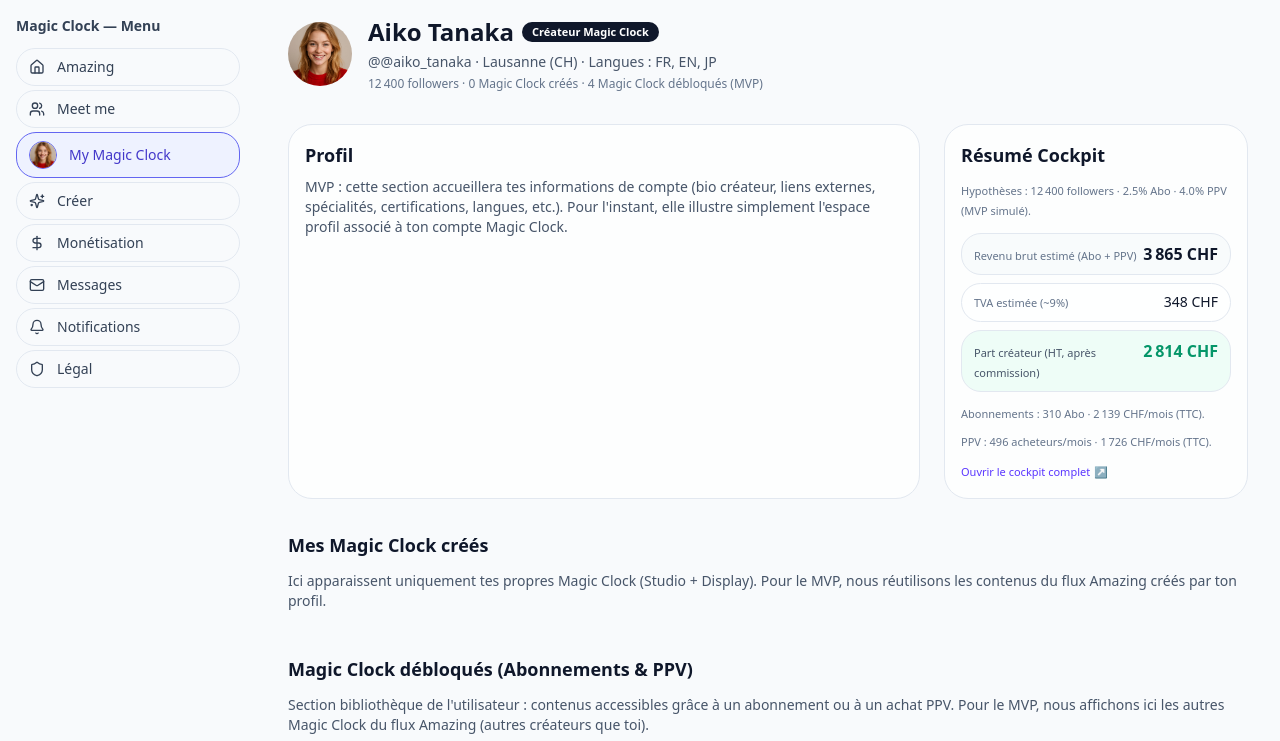
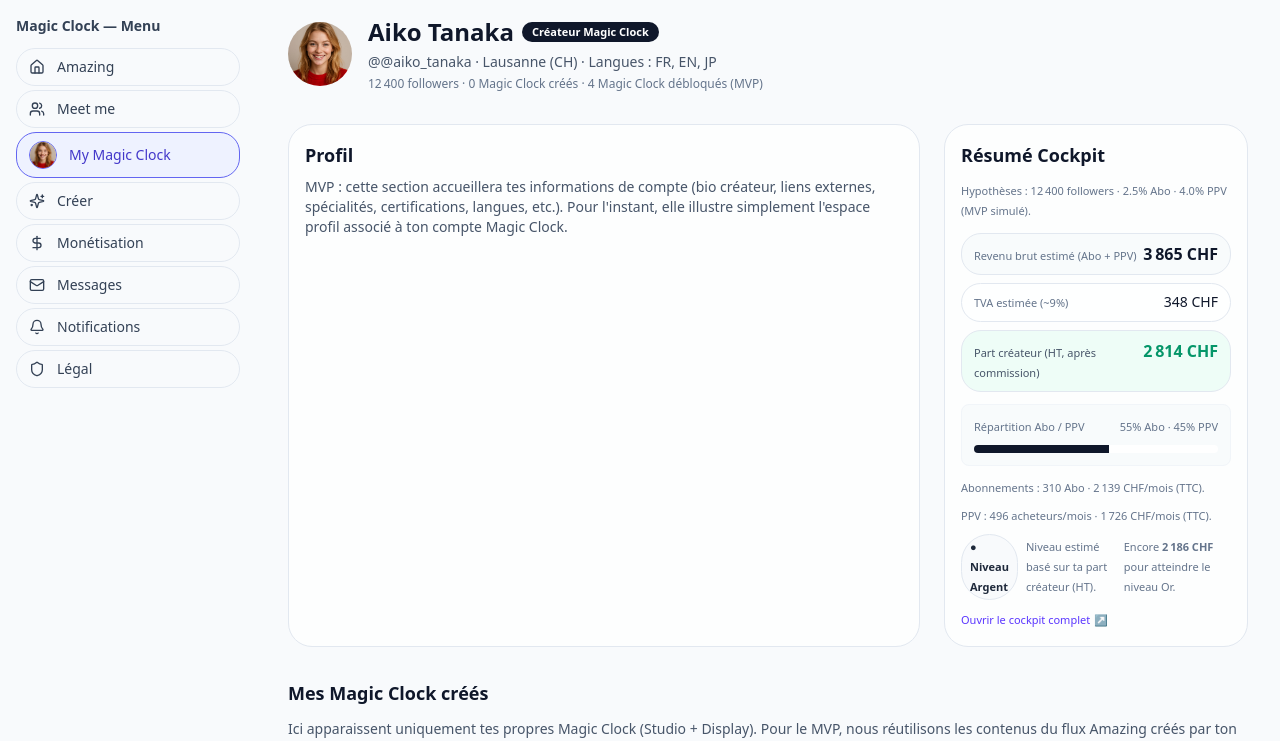
Before and after one commit to welcome-magic-clock/magic-clock-web-mvp, a Next.js app: page /mymagic in a window 1280 px wide. Shown: the top 741 px of the page. Built offline with nearby package versions, Linux system fonts and the light colour scheme.

Commit message:
Update Cockpit.tsx

```diff
--- a/features/monet/Cockpit.tsx
+++ b/features/monet/Cockpit.tsx
@@ -1,4 +1,3 @@
-// features/monet/Cockpit.tsx
 "use client";
 
 import { useMemo } from "react";
@@ -8,16 +7,9 @@ export type CockpitMode = "full" | "compact";
 
 type CockpitProps = {
   mode?: CockpitMode;
-  /**
-   * Followers du créateur (tous réseaux confondus).
-   * On utilise currentCreator.followers dans My Magic Clock.
-   */
   followers?: number;
 };
 
-/**
- * Petit helper pour formater les montants comme partout ailleurs.
- */
 function formatMoney(amount: number, currency = "CHF") {
   if (!Number.isFinite(amount)) return "-";
   return new Intl.NumberFormat("fr-CH", {
@@ -27,22 +19,68 @@ function formatMoney(amount: number, currency = "CHF") {
   }).format(amount);
 }
 
-/**
- * Cockpit monétisation réutilisable.
- *
- * - mode="compact" : résumé (pour My Magic Clock)
- * - mode="full"    : vue un peu plus détaillée (pour plus tard, si tu veux l’utiliser ailleurs)
- */
+type TierKey = "bronze" | "silver" | "gold";
+
+type TierInfo = {
+  key: TierKey;
+  label: string;
+  colorClass: string;
+  nextLabel?: string;
+  missingToNext?: number;
+};
+
+function computeTier(creatorShare: number): TierInfo {
+  if (!Number.isFinite(creatorShare) || creatorShare <= 0) {
+    return {
+      key: "bronze",
+      label: "Niveau Bronze (départ)",
+      colorClass:
+        "bg-amber-50 text-amber-700 border border-amber-200",
+      nextLabel: "Argent",
+      missingToNext: 1000,
+    };
+  }
+
+  if (creatorShare < 1000) {
+    return {
+      key: "bronze",
+      label: "Niveau Bronze",
+      colorClass:
+        "bg-amber-50 text-amber-700 border border-amber-200",
+      nextLabel: "Argent",
+      missingToNext: 1000 - creatorShare,
+    };
+  }
+
+  if (creatorShare < 5000) {
+    return {
+      key: "silver",
+      label: "Niveau Argent",
+      colorClass:
+        "bg-slate-50 text-slate-800 border border-slate-200",
+      nextLabel: "Or",
+      missingToNext: 5000 - creatorShare,
+    };
+  }
+
+  return {
+    key: "gold",
+    label: "Niveau Or",
+    colorClass:
+      "bg-emerald-50 text-emerald-700 border border-emerald-200",
+  };
+}
+
 export default function Cockpit({
   mode = "compact",
-  followers = 12000,
+  followers = 12400,
 }: CockpitProps) {
-  // Hypothèses de base (MVP) — alignées avec ce qu’on a déjà discuté
-  const aboConvPct = 2.5; // 2.5% des followers prennent un abo
-  const ppvConvPct = 4.0; // 4% achètent du PPV
+  // Hypothèses standard Magic Clock (MVP)
+  const aboConvPct = 2.5;
+  const ppvConvPct = 4.0;
   const aboPrice = 6.9; // CHF / mois
   const ppvPrice = 2.9; // CHF
-  const ppvPerBuyer = 1.2; // achats PPV / acheteur / mois
+  const ppvPerBuyer = 1.2;
   const vatRate = 0.09; // 9% TVA (exemple)
 
   const {
@@ -55,6 +93,8 @@ export default function Cockpit({
     netBase,
     platformShare,
     creatorShare,
+    aboSharePct,
+    ppvSharePct,
   } = useMemo(() => {
     const aboSubsCalc = (followers * aboConvPct) / 100;
     const ppvBuyersCalc = (followers * ppvConvPct) / 100;
@@ -69,6 +109,11 @@ export default function Cockpit({
     const platformShareCalc = netBaseCalc * COMMISSION_RATE;
     const creatorShareCalc = netBaseCalc - platformShareCalc;
 
+    const aboSharePctCalc =
+      grossCalc > 0 ? (mrrCalc / grossCalc) * 100 : 0;
+    const ppvSharePctCalc =
+      grossCalc > 0 ? 100 - aboSharePctCalc : 0;
+
     return {
       aboSubs: aboSubsCalc,
       ppvBuyers: ppvBuyersCalc,
@@ -79,11 +124,15 @@ export default function Cockpit({
       netBase: netBaseCalc,
       platformShare: platformShareCalc,
       creatorShare: creatorShareCalc,
+      aboSharePct: aboSharePctCalc,
+      ppvSharePct: ppvSharePctCalc,
     };
   }, [followers]);
 
+  const tier = computeTier(creatorShare);
+
   // ─────────────────────────────────────────────────────────────
-  // MODE COMPACT : pour My Magic Clock (résumé rapide)
+  // MODE COMPACT : pour My Magic Clock (résumé + mini-graph + médaille)
   // ─────────────────────────────────────────────────────────────
   if (mode === "compact") {
     return (
@@ -91,8 +140,8 @@ export default function Cockpit({
         <p className="text-[11px] text-slate-500">
           Hypothèses :{" "}
           {followers.toLocaleString("fr-CH")} followers ·{" "}
-          {aboConvPct.toFixed(1)}% Abo · {ppvConvPct.toFixed(1)}% PPV
-          (MVP simulé).
+          {aboConvPct.toFixed(1)}% Abo ·{" "}
+          {ppvConvPct.toFixed(1)}% PPV (MVP simulé).
         </p>
 
         <div className="grid gap-2">
@@ -109,7 +158,9 @@ export default function Cockpit({
             <span className="text-[11px] text-slate-500">
               TVA estimée (~9%)
             </span>
-            <span className="text-sm">{formatMoney(vatAmount)}</span>
+            <span className="text-sm">
+              {formatMoney(vatAmount)}
+            </span>
           </div>
 
           <div className="flex items-baseline justify-between rounded-xl border border-slate-200 bg-emerald-50/80 px-3 py-2">
@@ -122,44 +173,94 @@ export default function Cockpit({
           </div>
         </div>
 
-        <div className="grid gap-2 text-[11px] text-slate-500">
+        {/* Mini-graph Abo / PPV */}
+        <div className="mt-1 rounded-lg border border-slate-100 bg-slate-50/80 p-3 space-y-2">
+          <div className="flex items-center justify-between text-[11px] text-slate-500">
+            <span>Répartition Abo / PPV</span>
+            <span>
+              {aboSharePct.toFixed(0)}% Abo ·{" "}
+              {ppvSharePct.toFixed(0)}% PPV
+            </span>
+          </div>
+          <div className="h-2 w-full overflow-hidden rounded-full bg-white">
+            <div
+              className="h-full bg-slate-900"
+              style={{ width: `${aboSharePct}%` }}
+            />
+          </div>
+        </div>
+
+        {/* Détail textes + pastille Bronze/Argent/Or */}
+        <div className="space-y-2 text-[11px] text-slate-500">
           <p>
             Abonnements :{" "}
             {aboSubs.toLocaleString("fr-CH")} Abo ·{" "}
             {formatMoney(mrr)}/mois (TTC).
           </p>
           <p>
-            PPV : {ppvBuyers.toLocaleString("fr-CH")} acheteurs/mois ·{" "}
+            PPV :{" "}
+            {ppvBuyers.toLocaleString("fr-CH")} acheteurs/mois ·{" "}
             {formatMoney(ppv)}/mois (TTC).
           </p>
+
+          <div className="flex flex-col gap-1 sm:flex-row sm:items-center sm:justify-between">
+            <div className="flex items-center gap-2">
+              <span
+                className={`inline-flex items-center gap-1 rounded-full px-2 py-0.5 text-[11px] font-semibold ${tier.colorClass}`}
+              >
+                ● {tier.label}
+              </span>
+              <span>
+                Niveau estimé basé sur ta part créateur (HT).
+              </span>
+            </div>
+            {tier.missingToNext && tier.nextLabel && (
+              <span className="text-right sm:text-left">
+                Encore{" "}
+                <strong>
+                  {formatMoney(tier.missingToNext)}
+                </strong>{" "}
+                pour atteindre le niveau {tier.nextLabel}.
+              </span>
+            )}
+          </div>
         </div>
       </div>
     );
   }
 
   // ─────────────────────────────────────────────────────────────
-  // MODE FULL : version plus détaillée (à réutiliser plus tard)
+  // MODE FULL : pour la page Monétisation
   // ─────────────────────────────────────────────────────────────
   return (
+    <div className="space-y-4">
       <div className="grid grid-cols-1 gap-4 lg:grid-cols-3">
         <div className="rounded-xl border border-slate-200 bg-slate-50/80 p-4">
-        <p className="text-xs text-slate-500">Revenu brut total</p>
-        <p className="mt-1 text-2xl font-semibold">{formatMoney(gross)}</p>
+          <p className="text-xs text-slate-500">
+            Revenu brut total (TTC)
+          </p>
+          <p className="mt-1 text-2xl font-semibold">
+            {formatMoney(gross)}
+          </p>
           <p className="mt-2 text-[11px] text-slate-500">
-          Abo + PPV, montants TTC estimés à partir des followers.
+            Abo + PPV, montants simulés à partir des followers.
           </p>
         </div>
 
         <div className="rounded-xl border border-slate-200 bg-white/80 p-4">
-        <p className="text-xs text-slate-500">Répartition TVA + base HT</p>
-        <p className="mt-1 text-sm">
-          TVA estimée : <strong>{formatMoney(vatAmount)}</strong>
+          <p className="text-xs text-slate-500">
+            TVA estimée & base HT
           </p>
           <p className="mt-1 text-sm">
-          Base HT : <strong>{formatMoney(netBase)}</strong>
+            TVA :{" "}
+            <strong>{formatMoney(vatAmount)}</strong>
+          </p>
+          <p className="mt-1 text-sm">
+            Base HT :{" "}
+            <strong>{formatMoney(netBase)}</strong>
           </p>
           <p className="mt-2 text-[11px] text-slate-500">
-          TVA simulée à {Math.round(vatRate * 1000) / 10}% (MVP).
+            TVA simulée à {Math.round(vatRate * 1000) / 10}%.
           </p>
         </div>
 
@@ -184,5 +285,36 @@ export default function Cockpit({
           </p>
         </div>
       </div>
+
+      <div className="grid gap-3 text-[11px] text-slate-500 sm:grid-cols-2">
+        <div className="space-y-1">
+          <p>
+            Abonnements :{" "}
+            {aboSubs.toLocaleString("fr-CH")} Abo ·{" "}
+            {formatMoney(mrr)}/mois (TTC).
+          </p>
+          <p>
+            PPV :{" "}
+            {ppvBuyers.toLocaleString("fr-CH")} acheteurs/mois ·{" "}
+            {formatMoney(ppv)}/mois (TTC).
+          </p>
+        </div>
+        <div className="space-y-1">
+          <p>
+            Répartition brut :{" "}
+            {aboSharePct.toFixed(0)}% Abo ·{" "}
+            {ppvSharePct.toFixed(0)}% PPV.
+          </p>
+          <p>
+            Niveau :{" "}
+            <span
+              className={`inline-flex items-center gap-1 rounded-full px-2 py-0.5 font-semibold ${tier.colorClass}`}
+            >
+              ● {tier.label}
+            </span>
+          </p>
+        </div>
+      </div>
+    </div>
   );
 }
```
Lines whose indentation alone changed are shown as unchanged.
